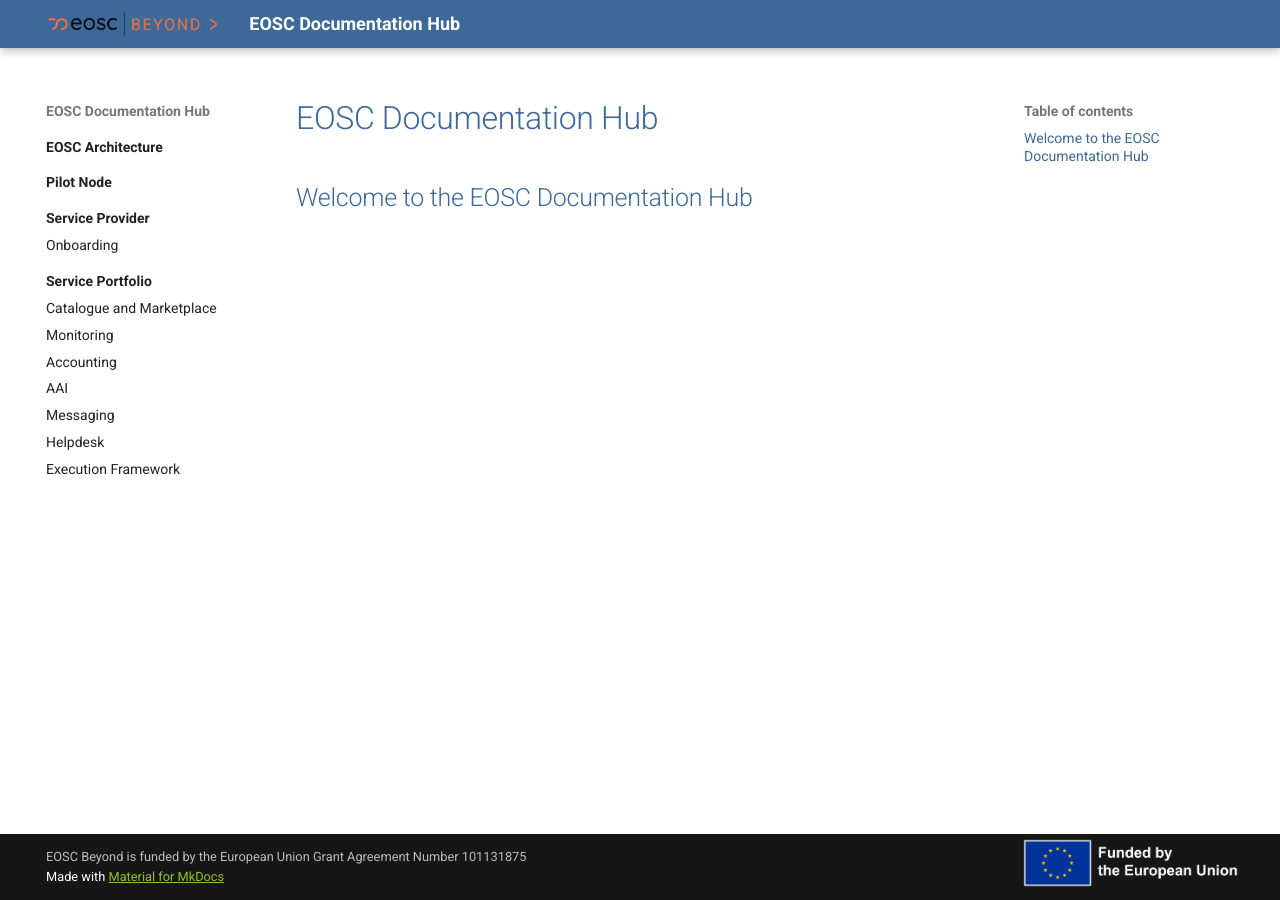
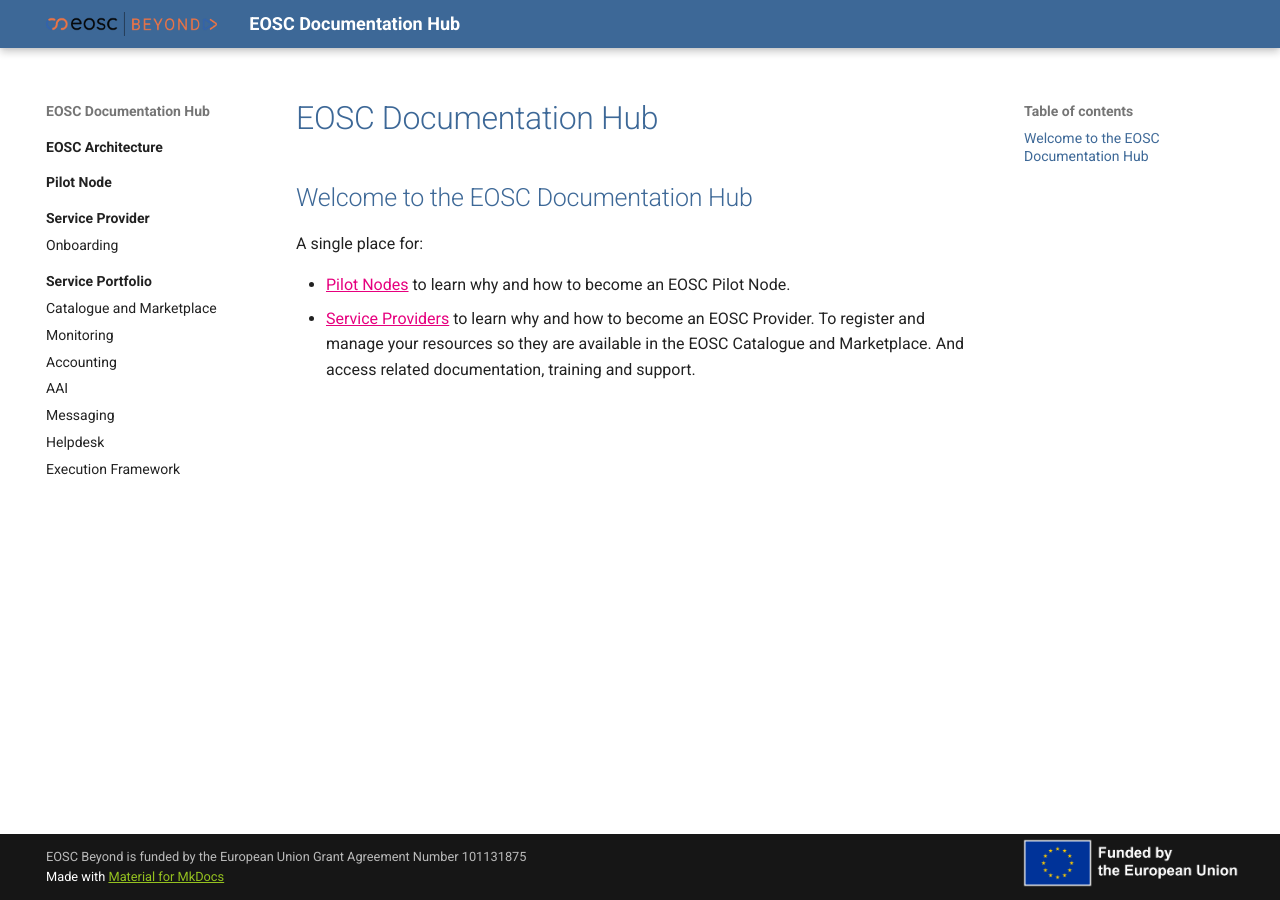
Before and after one commit to eosc-beyond-sandbox/eosc-sandbox, an MkDocs documentation site: the page built from resources/index.md, in a window 1280 px wide. Built offline with MkDocs 1.6.1 and Material for MkDocs 9.7.7, drawn with Linux system fonts in a browser that asks for light colours.

Commit message:
Home page update

```diff
--- a/resources/index.md
+++ b/resources/index.md
@@ -1,3 +1,8 @@
 # EOSC Documentation Hub
 
 ## Welcome to the EOSC Documentation Hub
+
+A single place for:
+
+- [Pilot Nodes](resources/Pilot%20Node/index.md) to learn why and how to become an EOSC Pilot Node.
+- [Service Providers](resources/Service%20Provider/index.md) to learn why and how to become an EOSC Provider. To register and manage your resources so they are available in the EOSC Catalogue and Marketplace. And access related documentation, training and support.
```
